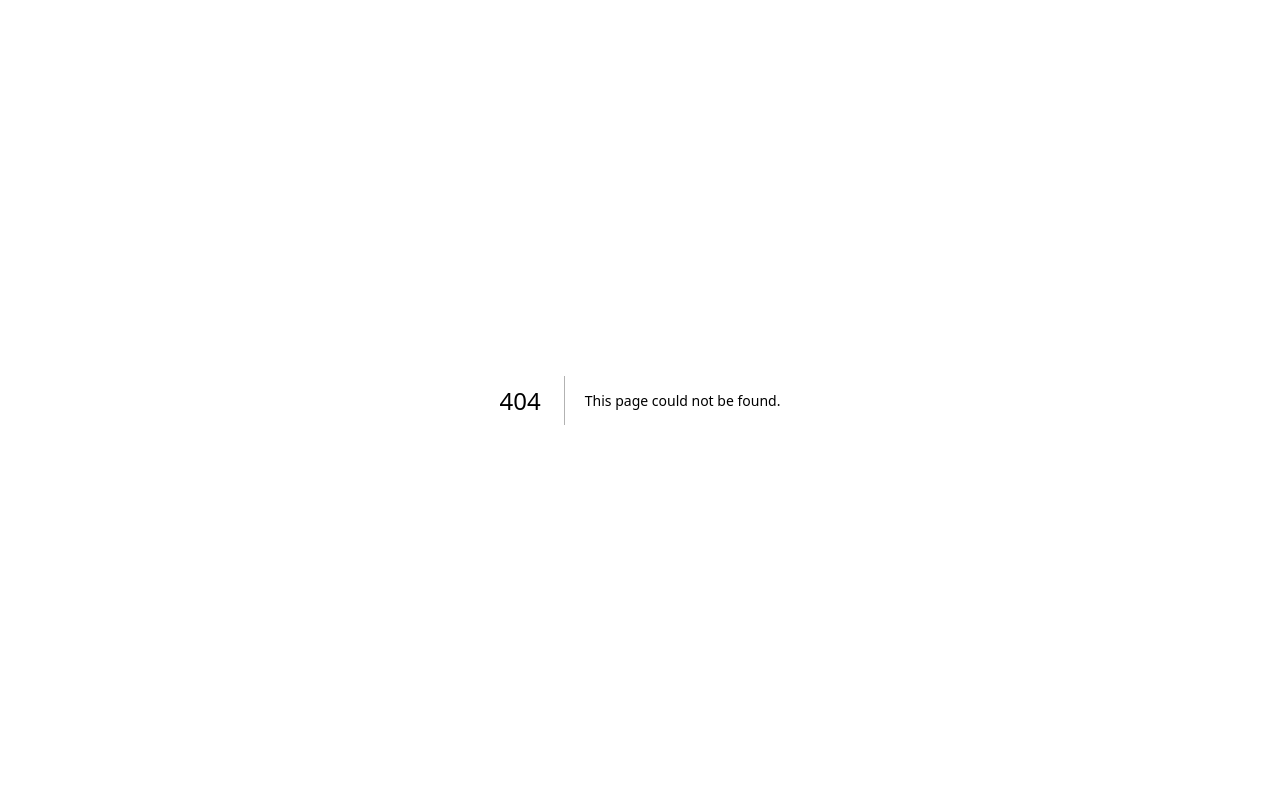
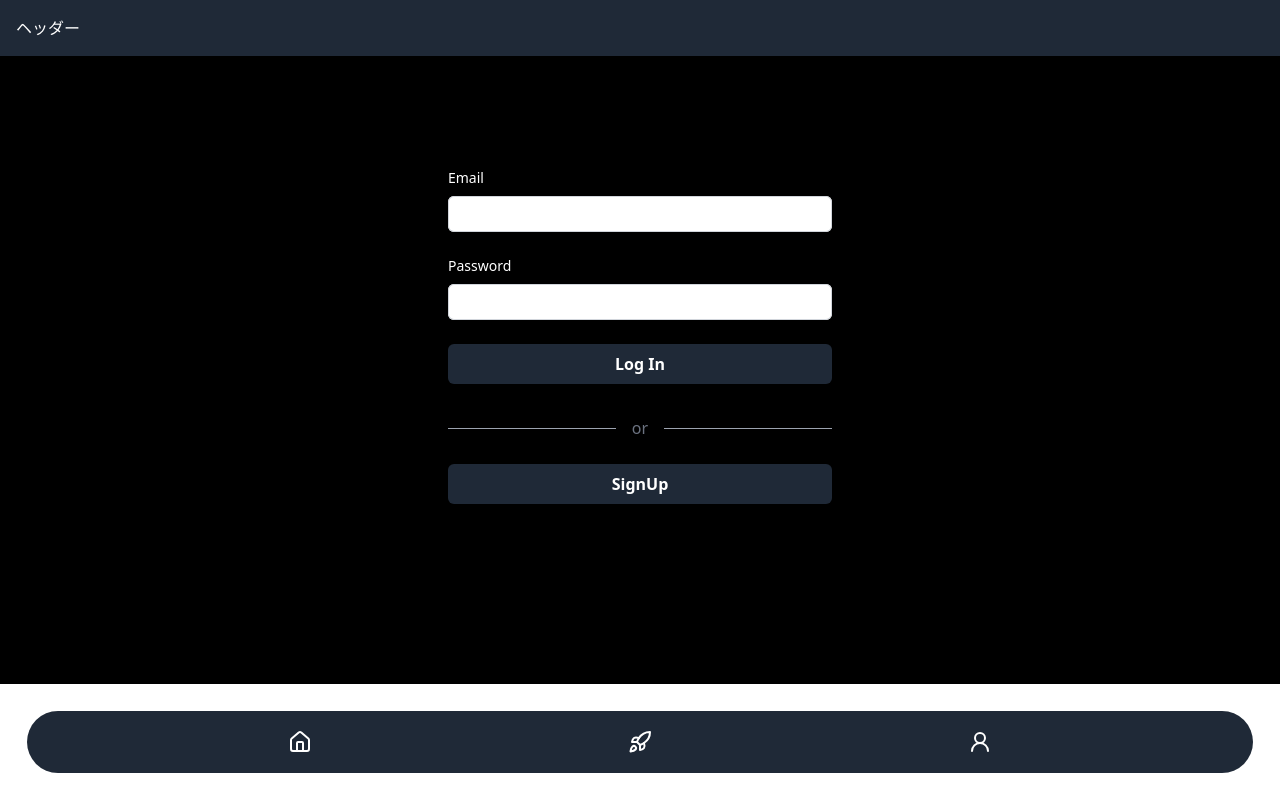
Before and after one commit to tomizawakenshin/team17_frontend, a Next.js app: page /login in a window 1280 px wide. Before the commit this address had no page. Built offline with nearby package versions, Linux system fonts and the light colour scheme.

Commit message:
Loginの処理を行い、認証を行いトークンを発行しなければLogin画面に強制的に遷移するという処理にしました

```diff
--- /dev/null
+++ b/app/(main)/login/page.tsx
@@ -0,0 +1,12 @@
+import LoginForm from "@/components/LoginForm/LoginForm";
+
+const LoginPage = () => {
+    return (
+        <div className='flex flex-col justify-center py-20'>
+            <LoginForm />
+        </div>
+    )
+}
+
+
+export default LoginPage;
--- /dev/null
+++ b/components/LoginForm/LoginForm.tsx
@@ -0,0 +1,115 @@
+"use client";
+
+import React, { useState } from 'react';
+import { useRouter } from 'next/navigation';
+
+const LoginForm = () => {
+    const [formData, setFormData] = useState({
+        email: '',
+        password: ''
+    });
+
+    const [errorMessage, setErrorMessage] = useState('');
+    const [successMessage, setSuccessMessage] = useState('');
+
+    const router = useRouter();
+
+    const handleChange = (e: React.ChangeEvent<HTMLInputElement>) => {
+        const { id, value } = e.target;
+        setFormData((prevData) => ({
+            ...prevData,
+            [id]: value
+        }));
+    };
+
+    const handleSubmit = async (e: React.FormEvent<HTMLFormElement>) => {
+        e.preventDefault();
+        setErrorMessage(''); // エラーメッセージをリセット
+        setSuccessMessage(''); // 成功メッセージをリセット
+
+        if (formData.password.length < 8) {
+            setErrorMessage('パスワードは8文字以上で入力してください');
+            return;
+        }
+
+        try {
+            const response = await fetch('http://localhost:8080/auth/login', {
+                method: 'POST',
+                headers: {
+                    'Content-Type': 'application/json',
+                },
+                body: JSON.stringify(formData),
+            });
+
+            if (!response.ok) {
+                throw new Error('ログインに失敗しました');
+            }
+
+            const data = await response.json();
+            console.log('ログイン成功:', data);
+
+            // JWTトークンをlocalStorageに保存
+            localStorage.setItem('token', data.token);
+            setSuccessMessage('ログイン成功しました！');
+
+            router.push('/new');
+        } catch (error) {
+            console.error('ログインエラー:', error);
+            setErrorMessage('ログインに失敗しました。もう一度お試しください。');
+        }
+    };
+
+    return (
+        <div className="mt-10 mx-auto w-full max-w-sm">
+            <form onSubmit={handleSubmit} className="space-y-6">
+                <div>
+                    <label htmlFor="email" className='block text-sm font-medium'>
+                        Email
+                    </label>
+                    <input
+                        type="email"
+                        id="email"
+                        value={formData.email}
+                        onChange={handleChange}
+                        required
+                        className="block mt-2 py-1.5 px-2 w-full rounded-md border-0 shadow-sm ring-1 ring-inset ring-gray-300 text-black"
+                    />
+                </div>
+                <div>
+                    <label htmlFor="password" className="block text-sm font-medium">
+                        Password
+                    </label>
+                    <input
+                        type="password"
+                        id="password"
+                        value={formData.password}
+                        onChange={handleChange}
+                        required
+                        minLength={8}
+                        className='block mt-2 py-1.5 px-2 w-full rounded-md border-0 shadow-sm ring-1 ring-inset ring-gray-300 text-black'
+                    />
+                </div>
+                {errorMessage && <p className="mt-2 text-red-600">{errorMessage}</p>}
+                {successMessage && <p className="mt-2 text-green-600">{successMessage}</p>}
+                <button
+                    type="submit"
+                    className='mt-8 py-2 w-full rounded-md text-white bg-gray-800 hover:bg-gray-700 font-semibold shadow-sm'
+                >
+                    Log In
+                </button>
+            </form>
+
+            <div className="relative mt-8 flex items-center">
+                <div className="flex-grow border-t border-gray-400"></div>
+                <span className="mx-4 text-gray-500">or</span>
+                <div className="flex-grow border-t border-gray-400"></div>
+            </div>
+
+            <button className='mt-6 py-2 w-full rounded-md text-white bg-gray-800 hover:bg-gray-700 font-semibold shadow-sm'>
+                SignUp
+            </button>
+        </div>
+    );
+};
+
+export default LoginForm;
--- a/components/NewFireworkForm/NewFireworkForm.tsx
+++ b/components/NewFireworkForm/NewFireworkForm.tsx
@@ -1,7 +1,9 @@
-'use client';
+"use client";
 
-import { useRef, useState } from 'react';
+import { useRouter } from 'next/navigation'; // useRouter フックをインポート
+import { useState } from 'react';
 import { useForm } from 'react-hook-form';
+import { useEffect } from 'react';
 
 interface IFormInput {
   title: string;
@@ -14,6 +16,16 @@ const NewFireworkForm = () => {
   const [fileName, setFileName] = useState<string>("");
   const [imageData, setImageData] = useState<string>("");
   const [selectedTag, setSelectedTag] = useState<string>('music');
+  const [errorMessage, setErrorMessage] = useState<string>("");
+  const router = useRouter(); // useRouterフックの初期化
+
+  useEffect(() => {
+    // トークンが存在しない場合にログイン画面に遷移
+    const token = localStorage.getItem("token");
+    if (!token) {
+      router.push('/login'); // トークンがない場合はログインページにリダイレクト
+    }
+  }, [router]);
 
   const handleChange = (event: React.ChangeEvent<HTMLSelectElement>) => {
     setSelectedTag(event.target.value);
@@ -25,7 +37,7 @@ const NewFireworkForm = () => {
       const file = files[0];
       setFileName(file.name);
       const reader = new FileReader();
-      reader.onload = (e) => setImageData(e.target.result as string);
+      reader.onload = (e) => setImageData(e.target?.result as string);
       reader.readAsDataURL(file);
     }
   };
@@ -36,13 +48,48 @@ const NewFireworkForm = () => {
     reset({ file: undefined });
   };
 
-  const onSubmit = (data: IFormInput) => {
-    console.log(data);
+  const onSubmit = async (data: IFormInput) => {
+    const token = localStorage.getItem("token"); // localStorageからJWTトークンを取得
+    if (!token) {
+      setErrorMessage("認証トークンがありません。ログインしてください。");
+      return;
+    }
+
+    const formData = new FormData();
+    formData.append("name", data.title);
+    formData.append("description", data.description);
+    formData.append("file", data.file[0]); // 画像ファイルを追加
+    formData.append("tag", selectedTag);
+
+    try {
+      const response = await fetch("http://localhost:8080/hanabi/create", {
+        method: "POST",
+        headers: {
+          "Authorization": `Bearer ${token}`, // AuthorizationヘッダーにJWTトークンを設定
+        },
+        body: formData, // マルチパート形式でデータを送信
+      });
+
+      if (!response.ok) {
+        throw new Error("花火の作成に失敗しました。");
+      }
+
+      const result = await response.json();
+      console.log("花火の作成成功:", result);
+      reset(); // フォームのリセット
+      clearFile(); // ファイルのクリア
+
+    } catch (error) {
+      setErrorMessage("花火の作成に失敗しました。");
+      console.error(error);
+    }
   };
 
   return (
     <div className="container mx-auto px-2 pt-2 flex items-center">
       <form onSubmit={handleSubmit(onSubmit)} className="max-w-md mx-auto">
+        {errorMessage && <p className="text-red-500">{errorMessage}</p>}
+
         <div className='mb-4'>
           <label htmlFor="title" className="block text-sm font-medium">イベント名</label>
           <input type="text" {...register("title", { required: "イベント名は必須です" })} className="mt-1 p-1 w-full border rounded text-black" />
@@ -68,20 +115,20 @@ const NewFireworkForm = () => {
             </div>
           )}
         </div>
+
         <label>
-        Pick a tag:
-        <select
+          Pick a tag:
+          <select
             name="selectedTag"
             style={{ color: 'black', backgroundColor: 'white' }}
             value={selectedTag}
             onChange={handleChange}
-        >
+          >
             <option value="music">music</option>
             <option value="movie">movie</option>
             <option value="other">other</option>
-        </select>
+          </select>
         </label>
-
 
         <button type="submit" className="mt-8 w-full bg-yellow-200 hover:bg-yellow-100 text-gray-800 font-bold py-2 px-4 rounded">花火を打ち上げる</button>
       </form>
```
